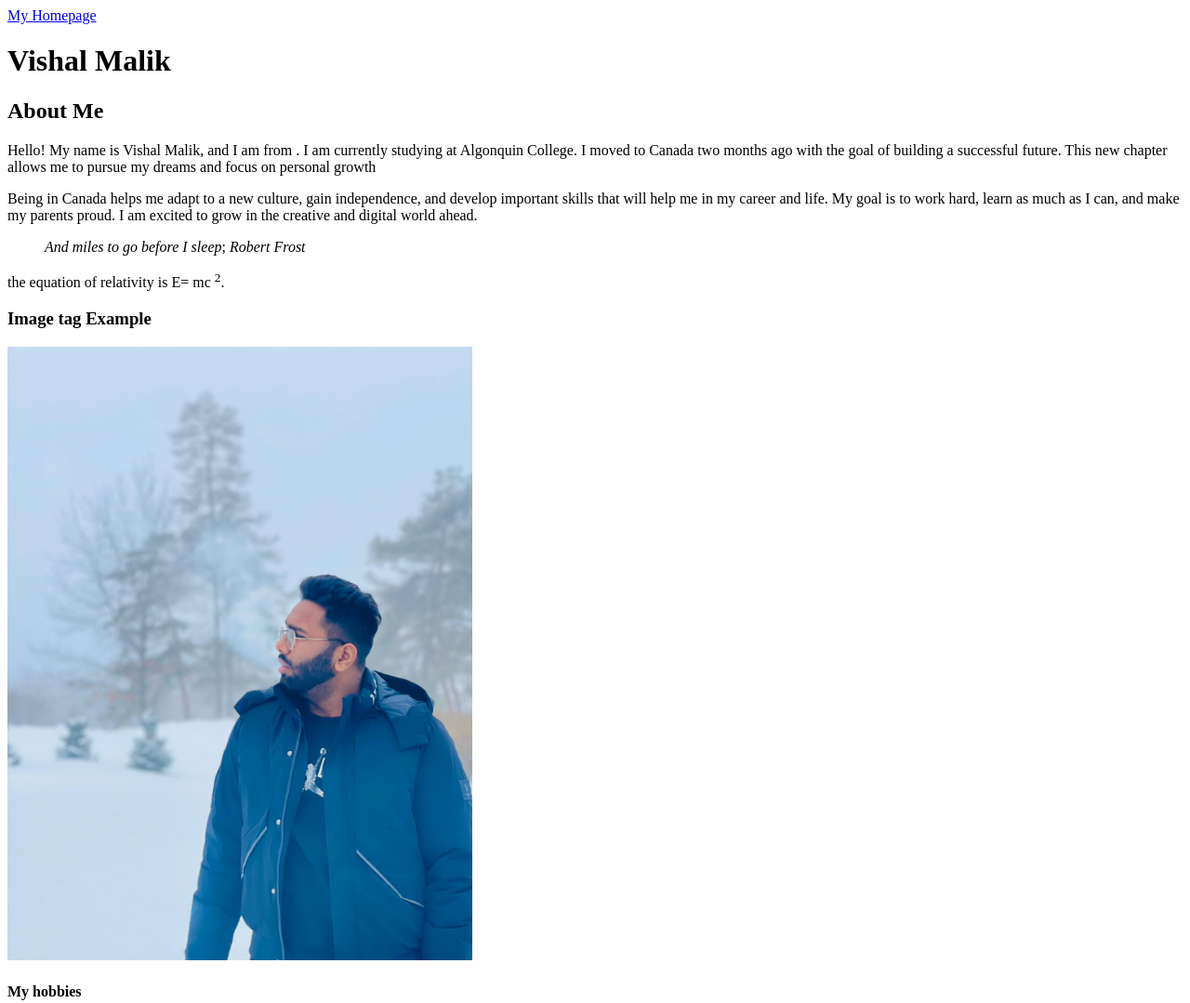
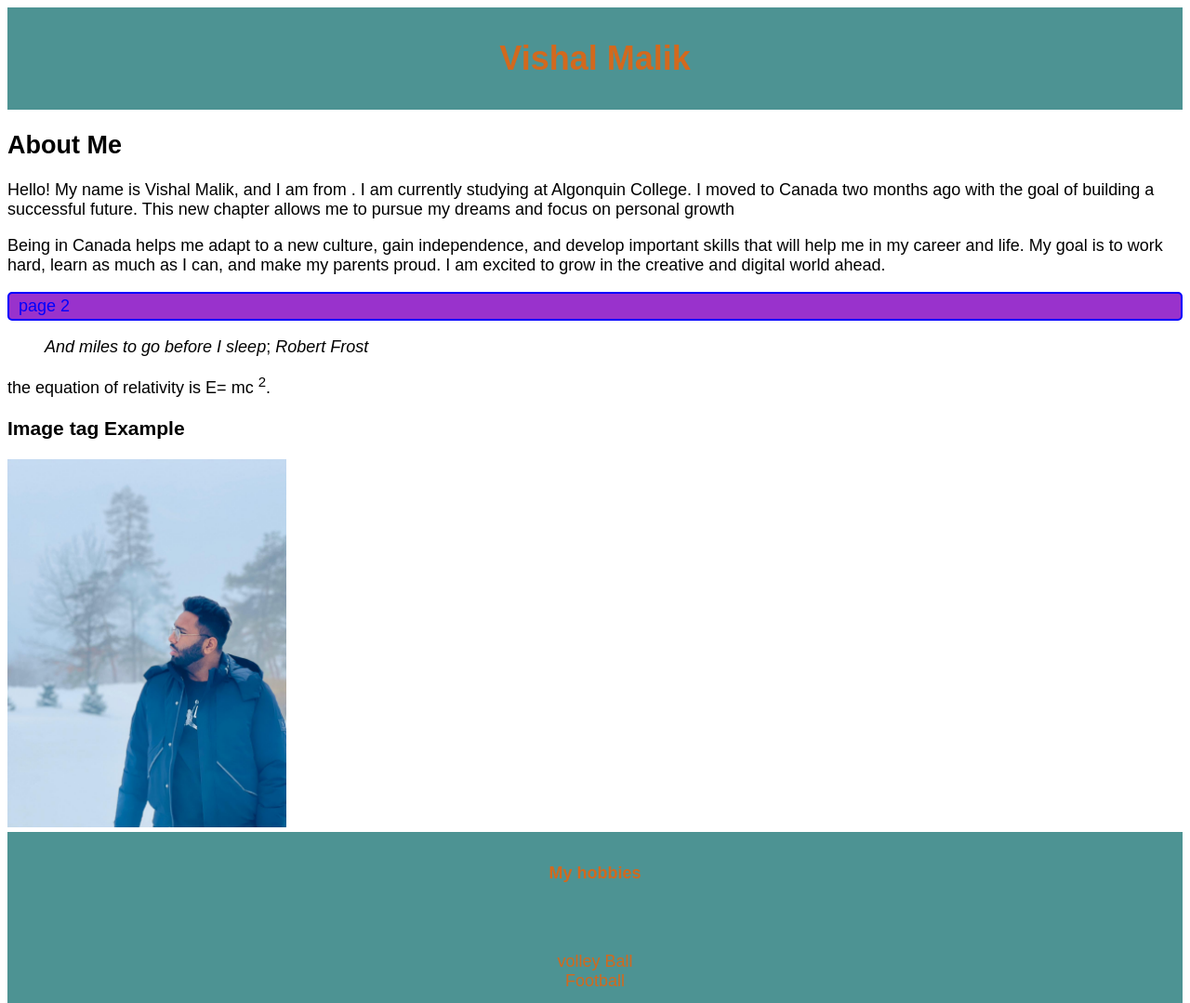
Before and after one commit to mali0155/mali0155.github.io, a plain HTML site: page html-assignment/index.html in a window 1280 px wide. Shown: the top 1079 px of the page at 93% size. Drawn offline with Linux system fonts and the light colour scheme.

Commit message:
styling html site

```diff
--- a/html-assignment/index.html
+++ b/html-assignment/index.html
@@ -3,13 +3,13 @@
 <head>
   <meta charset="UTF-8">
   <meta name="viewport" content="width=device-width, initial-scale=1.0">
-  <title>Vishal Malik - About Me </title>
+  <title>Html assignment</title>
+  <link rel="stylesheet" href="css/styles.css">
 </head>
 <body>
+
   <header>
-    <nav>
-      <a href="notes.html">My Homepage</a>
-    </nav>
+
 <h1> Vishal Malik </h1>
 </header>
 <main>
@@ -21,7 +21,7 @@
   <p>
     Being in Canada helps me adapt to a new culture, gain independence, and develop important skills that will help me in my career and life. My goal is to work hard, learn as much as I can, and make my parents proud. I am excited to grow in the creative and digital world ahead.
   </p>
-
+<a href="notes.html">page 2</a>
   <blockquote>
   <em>And miles to go before I sleep</em>; <cite>Robert Frost</cite>
   </blockquote>
@@ -29,7 +29,7 @@
  </article>
  <section>
   <h3 id="example">Image tag Example</h3>
-  <img src="./images/vishal.malik.jpg" width="500" alt="my picture">
+  <img src="./images/vishal.malik.jpg" width="300px" alt="my picture">
 </main>
 <header>
   <h4>My hobbies</h4>
--- a/week5/css/main.css
+++ b/week5/css/main.css
@@ -29,9 +29,13 @@ padding:  16px 20px;
 border-radius: 5px;
 cursor: pointer;
 border:none;
-box-shadow: 1px 1px 5px 6px #add;
 
 }
+
+img{
+    box-shadow: 0px 0px 2px 1px;
+}
+
 .btn:hover{
     background-color: black;
     color: blue;
```
